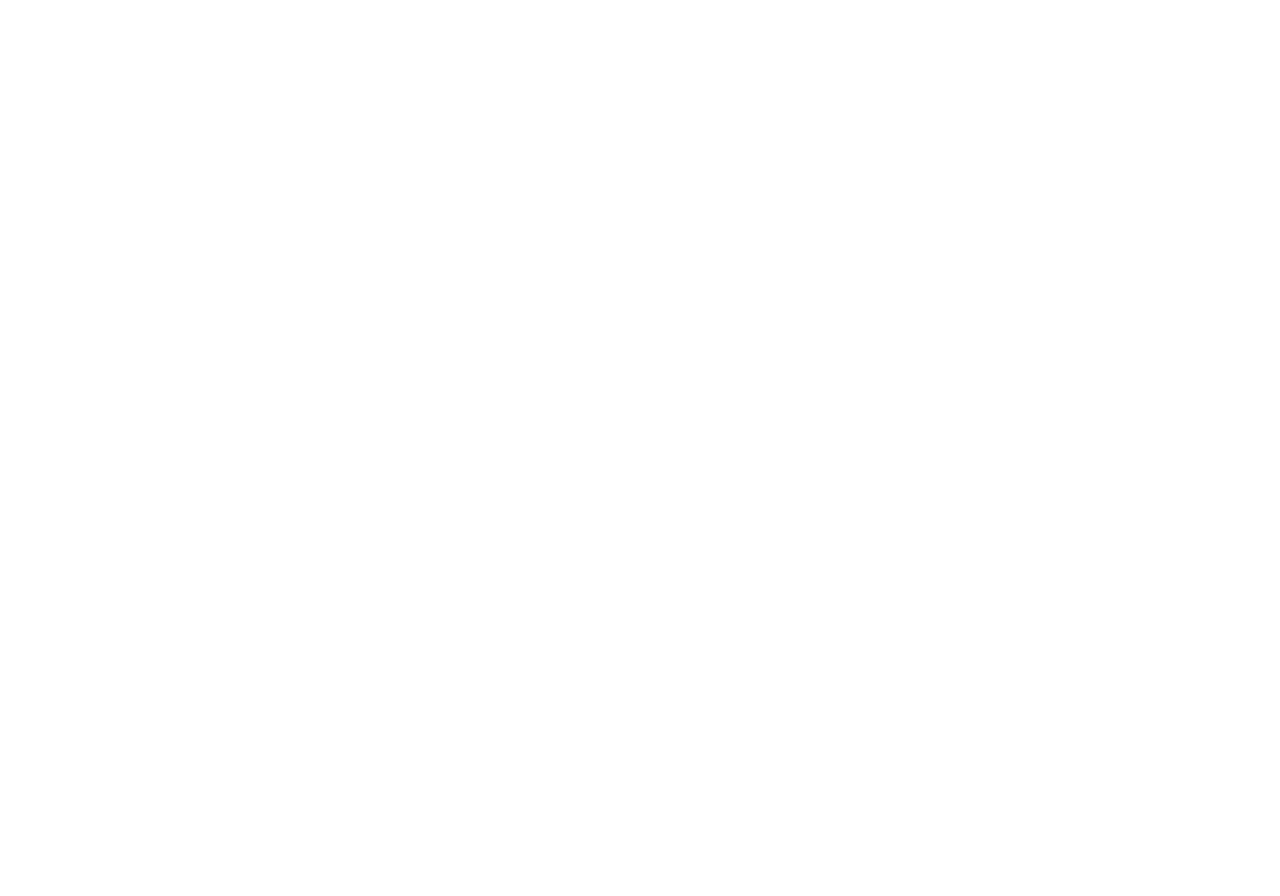
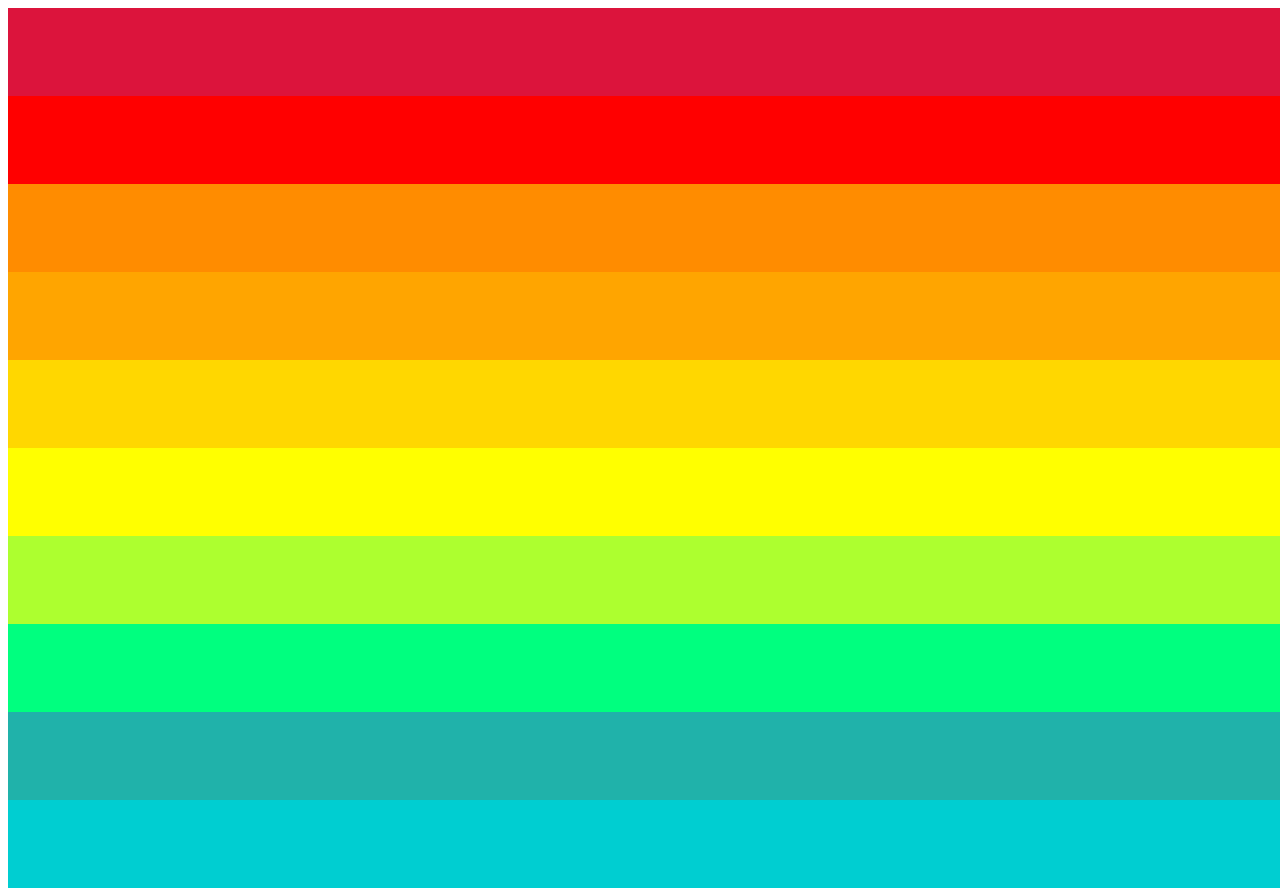
Before and after one commit to greenHARLEKIN/rainbow, a plain HTML site: page rainbow.html in a window 1280 px wide. Before the commit the page ends 800 px from the top, so only its background shows below. Drawn offline with Linux system fonts and the light colour scheme.

Commit message:
ten colors

```diff
--- a/rainbow.css
+++ b/rainbow.css
@@ -1,27 +1,44 @@
 div#con1 {
+  background-color: crimson;
+}
+
+div#con2 {
   background-color: red;
 }
 
-div#con2 {
+div#con3 {
+  background-color: darkorange;
+}
+
+div#con4 {
   background-color: orange;
 }
 
-div#con3 {
+div#con5 {
+  background-color: gold;
+}
+
+div#con6 {
   background-color: yellow;
 }
 
-div#con4 {
+div#con7 {
   background-color: greenyellow;
 }
 
-div#con5 {
+div#con8 {
   background-color: springgreen;
 }
 
-div#con6 {
+div#con9 {
+  background-color: lightseagreen;
+}
+
+div#con10 {
   background-color: darkturquoise;
 }
 
-div#con7 {
-  background-color: deepskyblue;
+div {
+  width: 100vw;
+  height: 11vh;
 }
--- a/rainbow.html
+++ b/rainbow.html
@@ -18,5 +18,8 @@
     <div id="con5"></div>
     <div id="con6"></div>
     <div id="con7"></div>
+    <div id="con8"></div>
+    <div id="con9"></div>
+    <div id="con10"></div>
   </body>
 </html>
```
